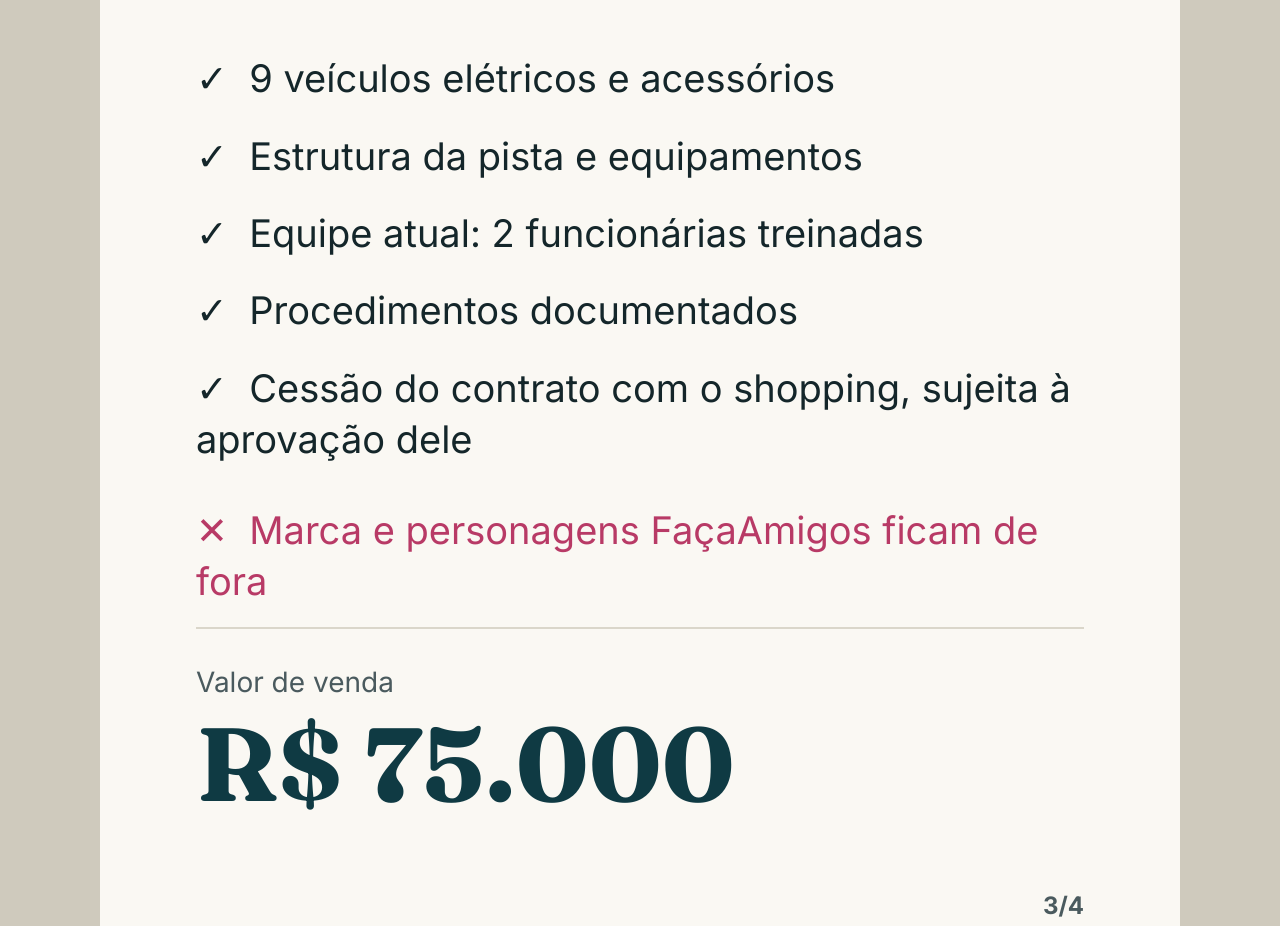
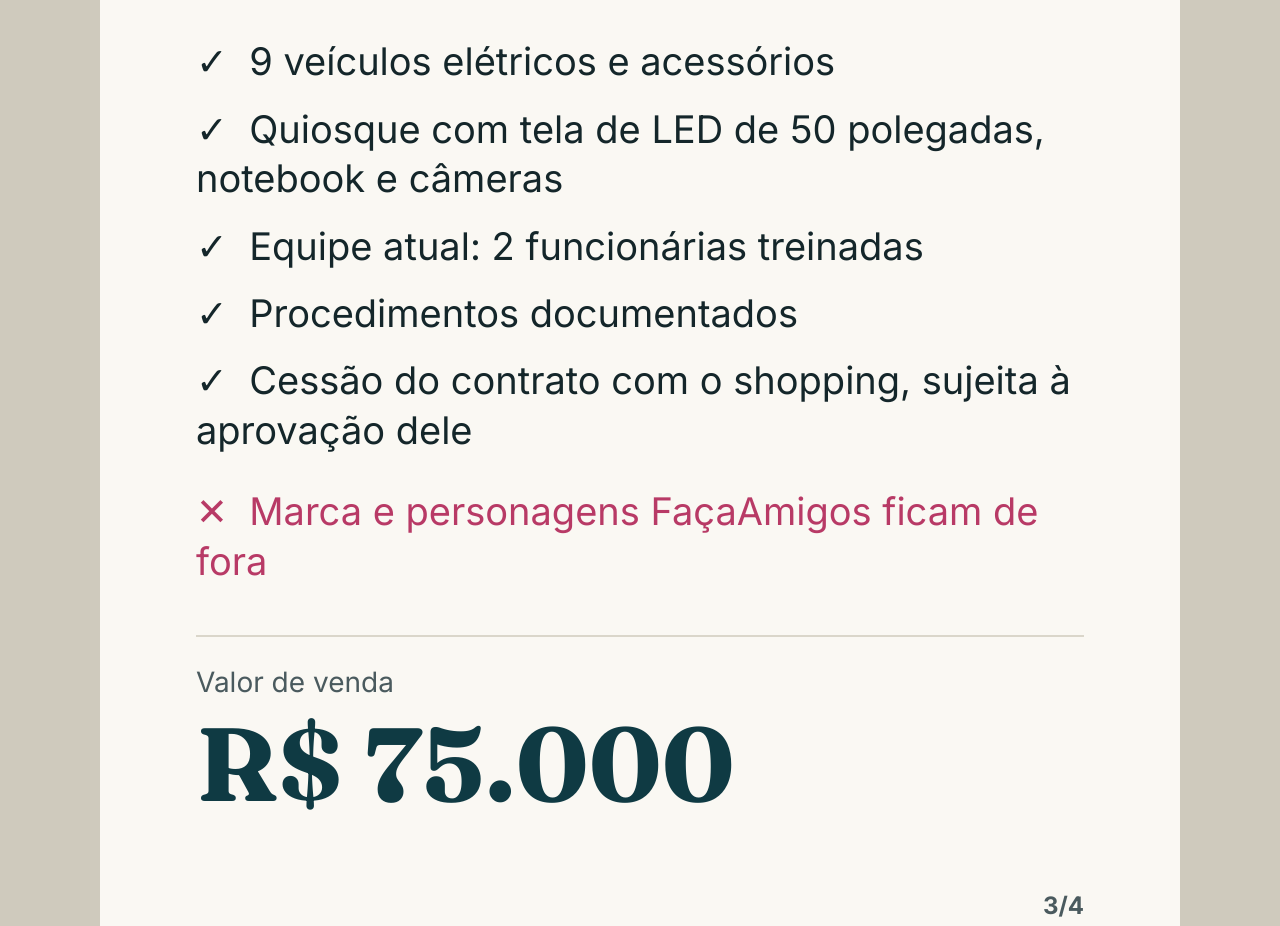
Before and after one commit to brunofreitasbm-web/franquia-chocolates-belem, a plain HTML site: page instagram-posts/circuito-slides.html in a window 1280 px wide. Shown: the part 3126-4052 px from the top of the page. Drawn offline with Linux system fonts and the light colour scheme.

Commit message:
feat: lista de equipamentos do quiosque na página, no slide e na legenda
Co-Authored-By: Claude Sonnet 5.5 <noreply@anthropic.com>
Claude-Session: https://claude.ai/code/session_017CkKxD3f3y8NacZGNLNyWv

```diff
--- a/instagram-posts/circuito-slides.html
+++ b/instagram-posts/circuito-slides.html
@@ -48,16 +48,16 @@ h1,h2,.big{font-family:Fraunces,Georgia,serif;font-weight:700;line-height:1.05}
 <div class="slide cream">
   <p class="kick">O que você assume</p>
   <h2 style="font-size:84px;margin-top:40px;color:#0F3A43">Operação inteira,<br>com a sua marca.</h2>
-  <div style="margin-top:56px;font-size:38px;line-height:1.35;display:grid;gap:26px">
+  <div style="margin-top:40px;font-size:38px;line-height:1.3;display:grid;gap:18px">
     <p>✓&nbsp; 9 veículos elétricos e acessórios</p>
-    <p>✓&nbsp; Estrutura da pista e equipamentos</p>
+    <p>✓&nbsp; Quiosque com tela de LED de 50 polegadas, notebook e câmeras</p>
     <p>✓&nbsp; Equipe atual: 2 funcionárias treinadas</p>
     <p>✓&nbsp; Procedimentos documentados</p>
     <p>✓&nbsp; Cessão do contrato com o shopping, sujeita à aprovação dele</p>
     <p style="color:#B83A66;margin-top:14px">✕&nbsp; Marca e personagens FaçaAmigos ficam de fora</p>
   </div>
-  <div class="sp"></div>
-  <div style="padding-bottom:80px;border-top:2px solid #DAD6CA;padding-top:36px"><span style="font-size:28px;color:#4A5A5E">Valor de venda</span><br><span style="font-family:Fraunces,serif;font-weight:700;font-size:104px;color:#0F3A43">R$ 75.000</span></div>
+  <div class="sp" style="min-height:24px"></div>
+  <div style="padding-bottom:80px;border-top:2px solid #DAD6CA;padding-top:28px"><span style="font-size:28px;color:#4A5A5E">Valor de venda</span><br><span style="font-family:Fraunces,serif;font-weight:700;font-size:104px;color:#0F3A43">R$ 75.000</span></div>
   <p class="pg">3/4</p>
 </div>
 
```
Also changed, not shown: circuito/index.html (+1 -1 lines), instagram-posts/circuito-post-3.png, 2 other files.
